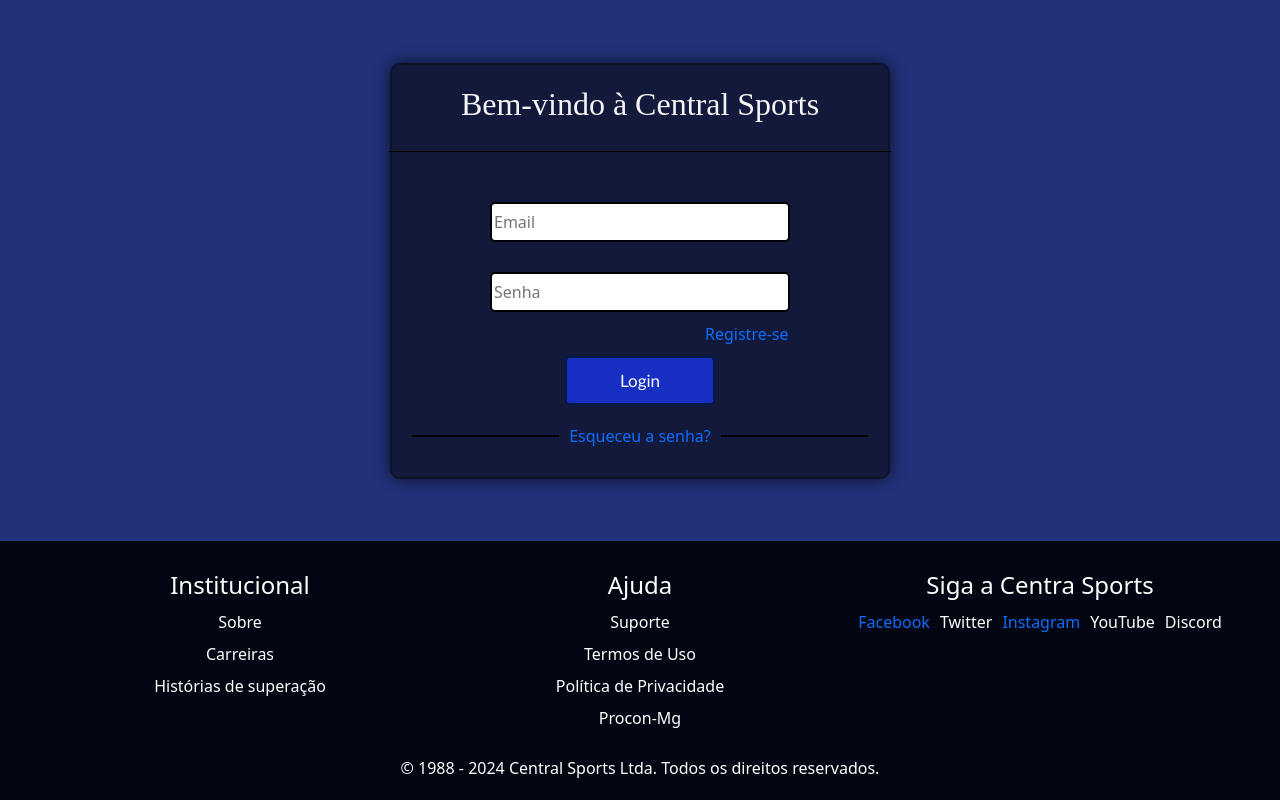
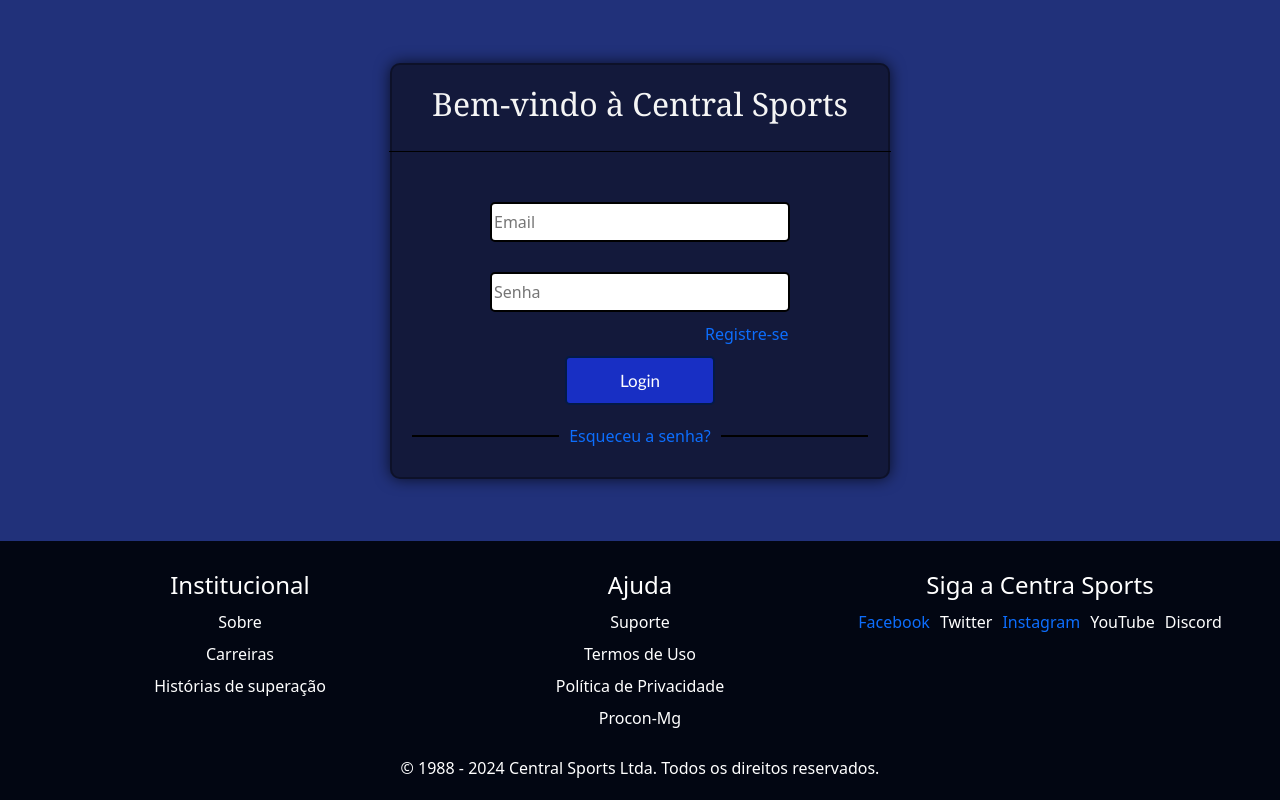
Before and after one commit to FelipeMateus4/Central-Sports, a React (Create React App) app in the folder Implementacao/front-end/: page / in a window 1280 px wide. Built offline with nearby package versions, Linux system fonts and the light colour scheme.

Commit message:
style: login changes

```diff
--- a/Implementacao/front-end/src/Pages/Login/Login.css
+++ b/Implementacao/front-end/src/Pages/Login/Login.css
@@ -54,7 +54,7 @@
     display: flex;
     font-size: xx-large;
     color: rgb(245, 245, 245);
-    font-family: 'Times New Roman', Times, serif;
+    font-family: Cambria, Cochin, Georgia, Times, 'Times New Roman', serif;
 }
 
 .buttom-legal {
--- a/Implementacao/front-end/src/Pages/Login/Login.js
+++ b/Implementacao/front-end/src/Pages/Login/Login.js
@@ -61,7 +61,7 @@
                                 onChange={(e) => setSenha(e.target.value)}
                             />
                             <div>
-                                <a href="/register" className="text-decoration-none ml-2 regoster">
+                                <a href="/treinador/register" className="text-decoration-none ml-2 regoster">
                                     Registre-se
                                 </a>
                             </div>
```
